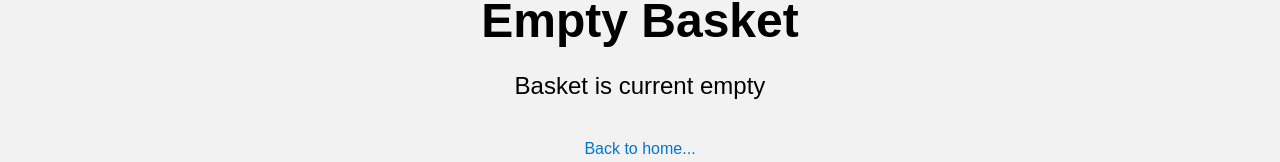
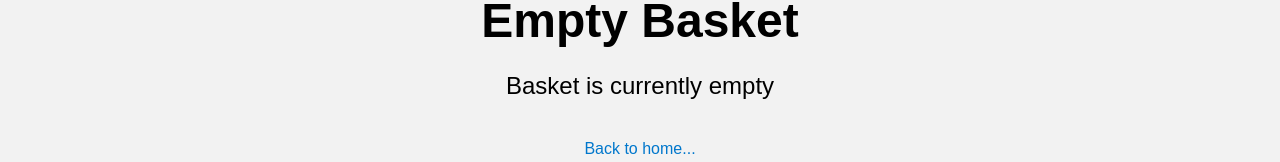
Before and after one commit to CharlieWoo01/React-Final-Task, a React (Create React App) app: page /shopping-basket in a window 1280 px wide. Shown: the part 139-301 px from the top of the page. Built offline with nearby package versions, Linux system fonts and the light colour scheme.

Commit message:
Fix basket error message typo

```diff
--- a/src/Components/ShoppingBasket/ShoppingBasket.js
+++ b/src/Components/ShoppingBasket/ShoppingBasket.js
@@ -13,7 +13,7 @@ function ShoppingBasket() {
     { basketContentsLength > 0 ? (
       <ProductList products={basketItemsArray} />
     ) : (
-      <ErrorPage error={`Empty Basket`} errorBody={`Basket is current empty`} />
+      <ErrorPage error={`Empty Basket`} errorBody={`Basket is currently empty`} />
     )}
     </>
   );
```
